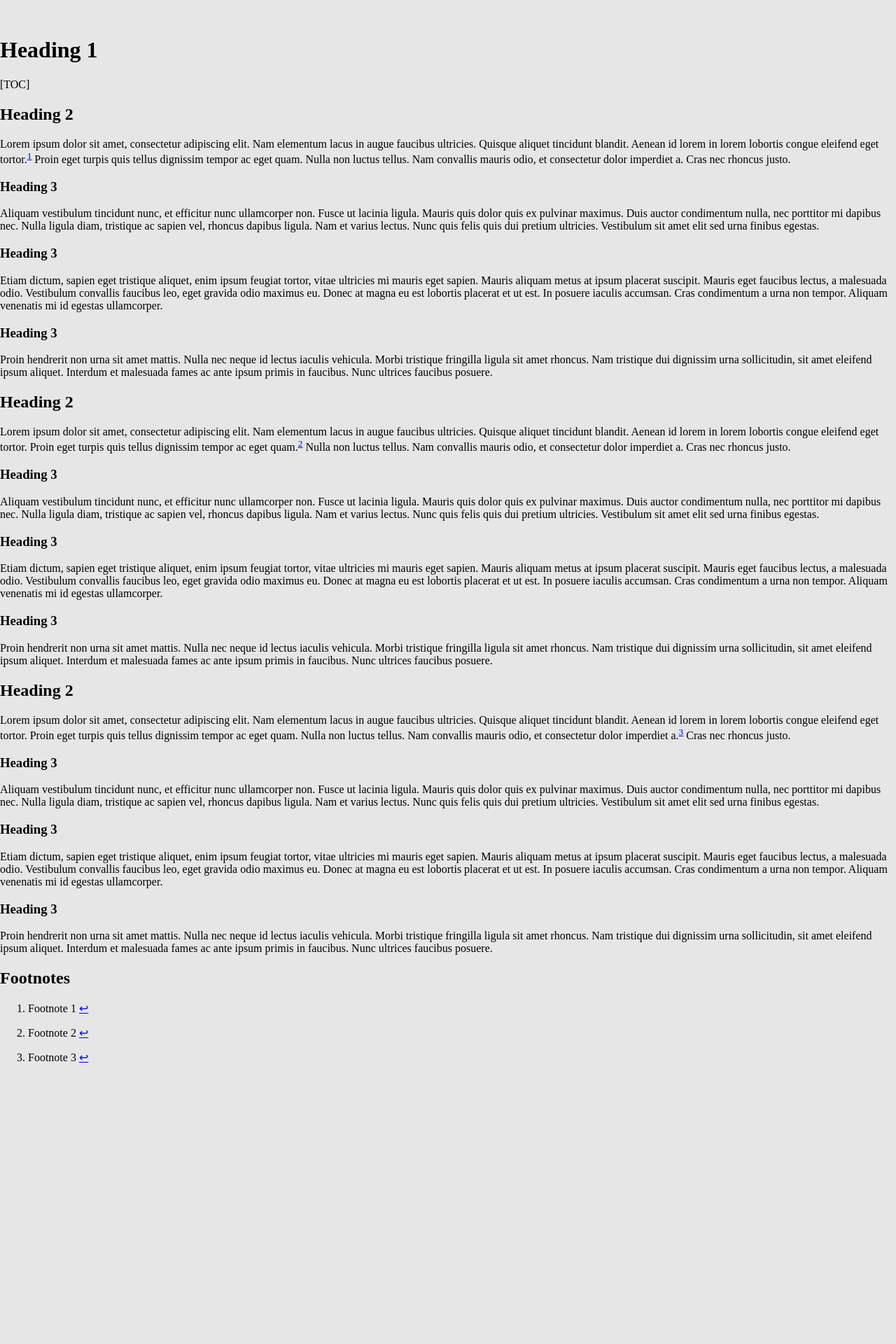
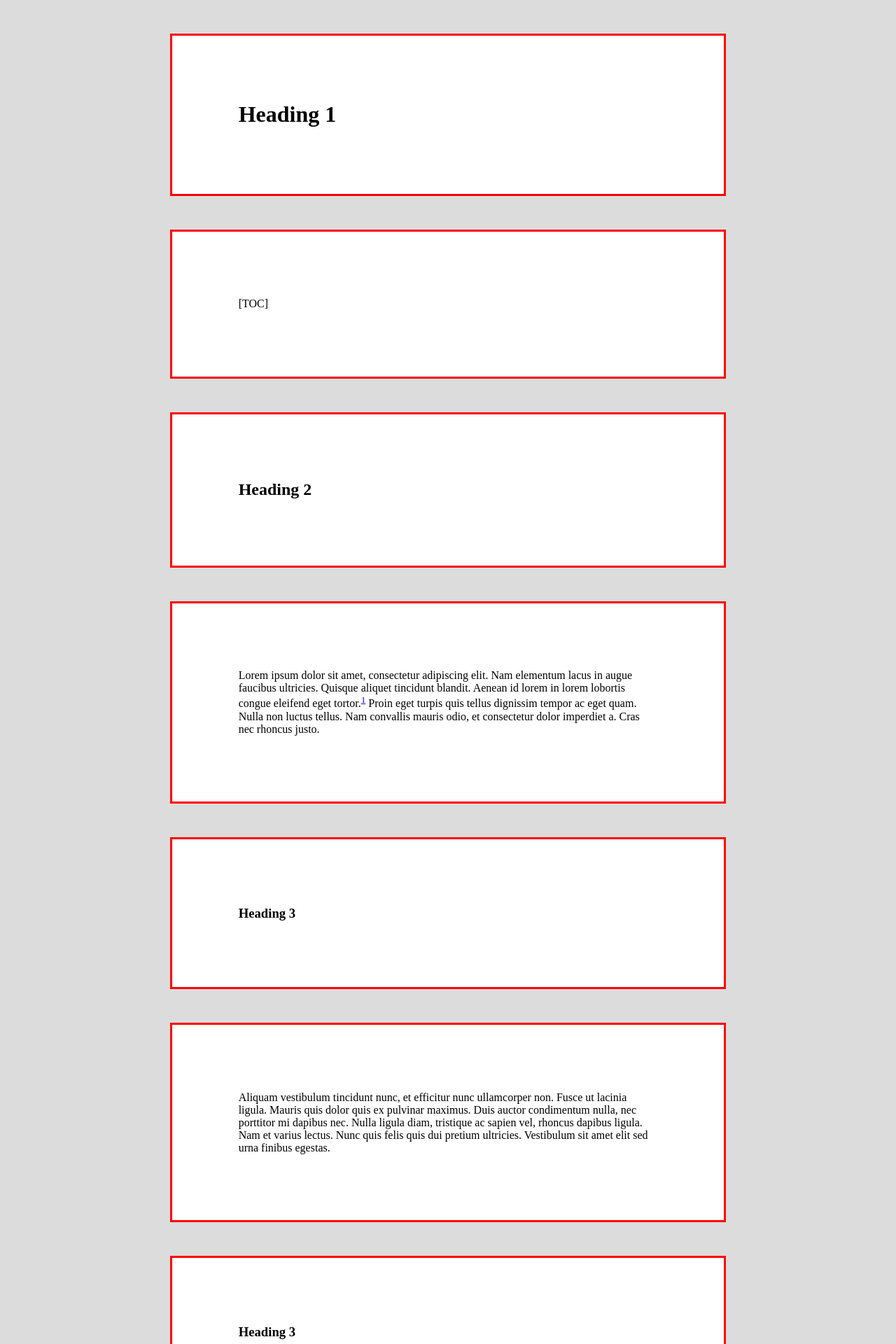
Before and after one commit to CigdemTongal/cigdemtongal.github.io, a Jekyll site: the page built from index.md, in a window 1280 px wide. Shown: the top 1920 px of the page at 70% size. Built offline with Jekyll 4.4.1, drawn with Linux system fonts in a browser that asks for light colours; our own code applies the rules of GitHub Pages for plain Markdown files; before the commit the page ends 1568 px from its top, so only the background shows below that.

Commit message:
Update default.html

```diff
--- a/_layouts/default.html
+++ b/_layouts/default.html
@@ -5,46 +5,59 @@
   <meta name="viewport" content="width=device-width, initial-scale=1">
   <title>{{ page.title }}</title>
 
-  <!-- Paged.js (stable, pinned) -->
+  <!-- Paged.js (safe to keep even if it doesn't paginate) -->
   <script src="https://unpkg.com/pagedjs@0.4.3/dist/paged.polyfill.js"></script>
 
   <style>
-    /* Print setup */
+    /* Print */
     @page {
       size: A4;
       margin: 2.5cm;
     }
 
-    /* Screen preview only */
+    /* =========================
+       SCREEN PREVIEW — FORCE IT
+       ========================= */
     @media screen {
 
-      /* Viewport background */
+      /* viewport */
       html {
-        background: #e6e6e6;
+        background: #dcdcdc;
       }
 
       body {
         margin: 0;
-        padding: 2rem 0;
+        padding: 3rem 0;
         background: transparent;
       }
 
-      /* Center paged output */
+      /* --------------------------------
+         CASE 1: PAGED.JS GENERATED PAGES
+         -------------------------------- */
       .pagedjs_pages {
         display: flex;
         flex-direction: column;
         align-items: center;
-        gap: 2rem;
+        gap: 2.5rem;
       }
 
-      /*
-        THIS is the physical page.
-        Using outline so layout is not affected.
-      */
+      .pagedjs_page,
       .pagedjs_pagebox {
         background: #ffffff;
-        outline: 2px solid #000000;
-        outline-offset: -2px;
+        border: 3px solid red;   /* 🔥 IMPOSSIBLE TO MISS */
+      }
+
+      /* --------------------------------
+         CASE 2: PAGED.JS DID NOT RUN
+         Simulate A4 paper
+         -------------------------------- */
+      body > * {
+        max-width: 210mm;        /* A4 width */
+        margin: 0 auto 3rem;
+        padding: 2.5cm;
+        background: #ffffff;
+        border: 3px solid red;   /* same border */
+        box-sizing: border-box;
       }
     }
   </style>
```
